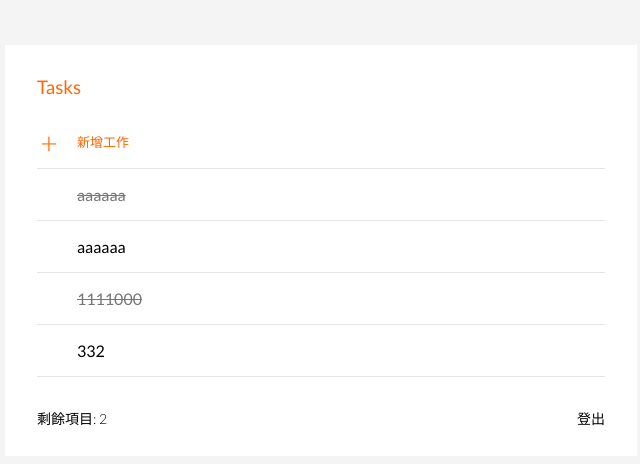
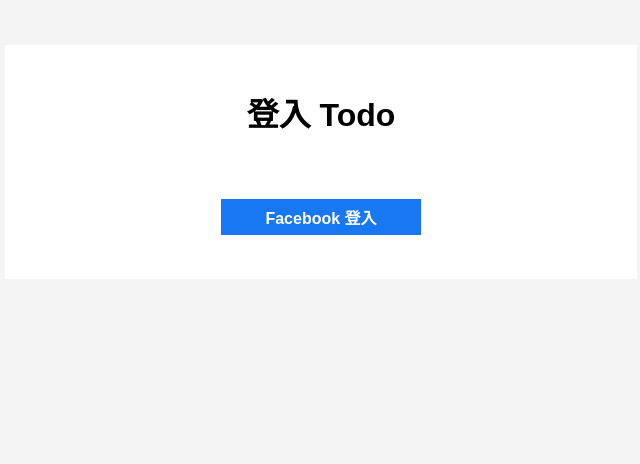
Before and after one commit to zongronghuang/react-todo-list, a React (Create React App) app: page / in a window 1280 px wide. Shown: the top 464 px of the page, without its empty margins (319-959 px from the left). Built offline with nearby package versions, Linux system fonts and the light colour scheme; data requests are answered from the project's data file.

Commit message:
feat: create TodoApp component

```diff
--- a/src/App.js
+++ b/src/App.js
@@ -1,185 +1,19 @@
 import './App.scss';
 
 import React from "react";
+import TodoApp from './views/TodoApp.js'
+import Login from './views/Login.js'
 import { useState, useEffect } from "react";
-import Header from "./components/Header.js";
-import Footer from "./components/Footer.js";
-import Todos from './components/Todos.js'
-import AddTodo from './components/AddTodo.js'
 
-import { getTodos, createTodo, deleteTodo, patchTodo } from './api/todos.js'
-
-export default function App() {
-  const [inputValue, setInputValue] = useState(""); // controlled component 專用 state
-  const [todos, setTodos] = useState([])
-
-  const numOfTodos = todos.filter(todo => !todo.isDone).length
-
-  // 按下「新增」按鍵後儲存 todo
-  const handleAddTodo = async () => {
-    try {
-      if (inputValue.length === 0) {
-        return
-      }
-
-      const data = await createTodo({
-        title: inputValue,
-        isDone: false,
-      })
-
-      setTodos(prevTodos => {
-        return [
-          ...prevTodos,
-          {
-            ...data,
-            isEditing: false
-          }
-        ]
-      })
-
-      setInputValue('')
-    } catch (error) {
-      console.log('Failed to create a todo', error)
-    }
-  }
-
-  // 按下 Enter 後儲存
-  const handleKeyPress = async (e) => {
-    try {
-      if (e.key !== 'Enter' || inputValue.length === 0) {
-        return
-      }
-
-      const data = await createTodo({
-        title: inputValue,
-        isDone: false
-      })
-
-      setTodos(prevTodos => {
-        return [
-          ...prevTodos,
-          {
-            ...data,
-            isEditing: false
-          }
-        ]
-      })
-
-      setInputValue('')
-    } catch (error) {
-      console.log('Failed to create a todo', error)
-    }
-  }
-
-  // 改變 todo 完成狀態
-  const handleToggleIsDone = (id) => async () => {
-    try {
-      const currentTodo = todos.find(todo => todo.id === id)
-      await patchTodo({
-        id,
-        isDone: !currentTodo.isDone
-      })
-
-      setTodos(prevTodos => prevTodos.map(todo => {
-        if (todo.id !== id) {
-          return todo
-        }
-
-        return {
-          ...todo,
-          isDone: !todo.isDone
-        }
-      }))
-    } catch (error) {
-      console.log('Failed to change the todo done status', error)
-    }
-  }
-
-  // controlled component 的 onChange handler
-  const handleChange = (e) => {
-    setInputValue(e.target.value)
-    console.log('input', e.target.value)
-  }
-
-  // 刪除 todo
-  const handleDelete = (id) => async () => {
-    try {
-      await deleteTodo(id)
-
-      setTodos(prevTodos => prevTodos.filter(todo => todo.id !== id))
-    } catch (error) {
-      console.log('Failed to delete the todo', error)
-    }
-  }
-
-  // 更新 isEditing 狀態
-  const updateIsEditing = ({ id, isEditing }) => {
-    setTodos(prevTodos => prevTodos.map(todo => {
-      if (todo.id !== id) {
-        return todo
-      }
-
-      return {
-        ...todo,
-        isEditing
-      }
-    }))
-  }
-
-  // 儲存 todo 變更
-  const handleSave = async ({ id, title }) => {
-    try {
-      await patchTodo({
-        id,
-        title,
-      })
-
-      setTodos(prevTodos => prevTodos.map(todo => {
-        if (todo.id !== id) {
-          return todo
-        }
-
-        return {
-          ...todo,
-          title,
-          isEditing: false
-        }
-      }))
-    } catch (error) {
-      console.log('Failed to save todo change', error)
-    }
-  }
-
-  useEffect(() => {
-    getTodos().then(todos => {
-      setTodos(
-        todos.map(todo => ({
-          ...todo,
-          isEditing: false
-        }))
-      )
-    })
-  }, [])
+const App = () => {
+  const [currentPage, setCurrentPage] = useState('Login')
 
   return (
     <div className="app">
-      <Header />
-      {console.log('app render')}
-      <AddTodo
-        inputValue={inputValue}
-        handleChange={handleChange}
-        handleKeyPress={handleKeyPress}
-        handleAddTodo={handleAddTodo}
-      />
-      <Todos
-        todos={todos}
-        handleDelete={handleDelete}
-        handleToggleIsDone={handleToggleIsDone}
-        handleSave={handleSave}
-        updateIsEditing={updateIsEditing}
-      />
-
-      <Footer numOfTodos={numOfTodos} />
+      {currentPage === 'Login' && <Login />}
+      {currentPage === 'TodoApp' && <TodoApp />}
     </div>
   )
 }
+
+export default App
--- a/src/views/TodoApp.js
+++ b/src/views/TodoApp.js
@@ -1,7 +1,3 @@
-import '../App.scss';
-
-import React from "react";
-
 import { useState, useEffect } from "react";
 import Header from "../components/Header.js";
 import Footer from "../components/Footer.js";
@@ -10,7 +6,7 @@
 
 import { getTodos, createTodo, deleteTodo, patchTodo } from '../api/todos.js'
 
-export default function App() {
+export default function TodoApp() {
   const [inputValue, setInputValue] = useState(""); // controlled component 專用 state
   const [todos, setTodos] = useState([])
 
```
Also changed, not shown: 1 other file (tests, documents, lock files or other folders).
